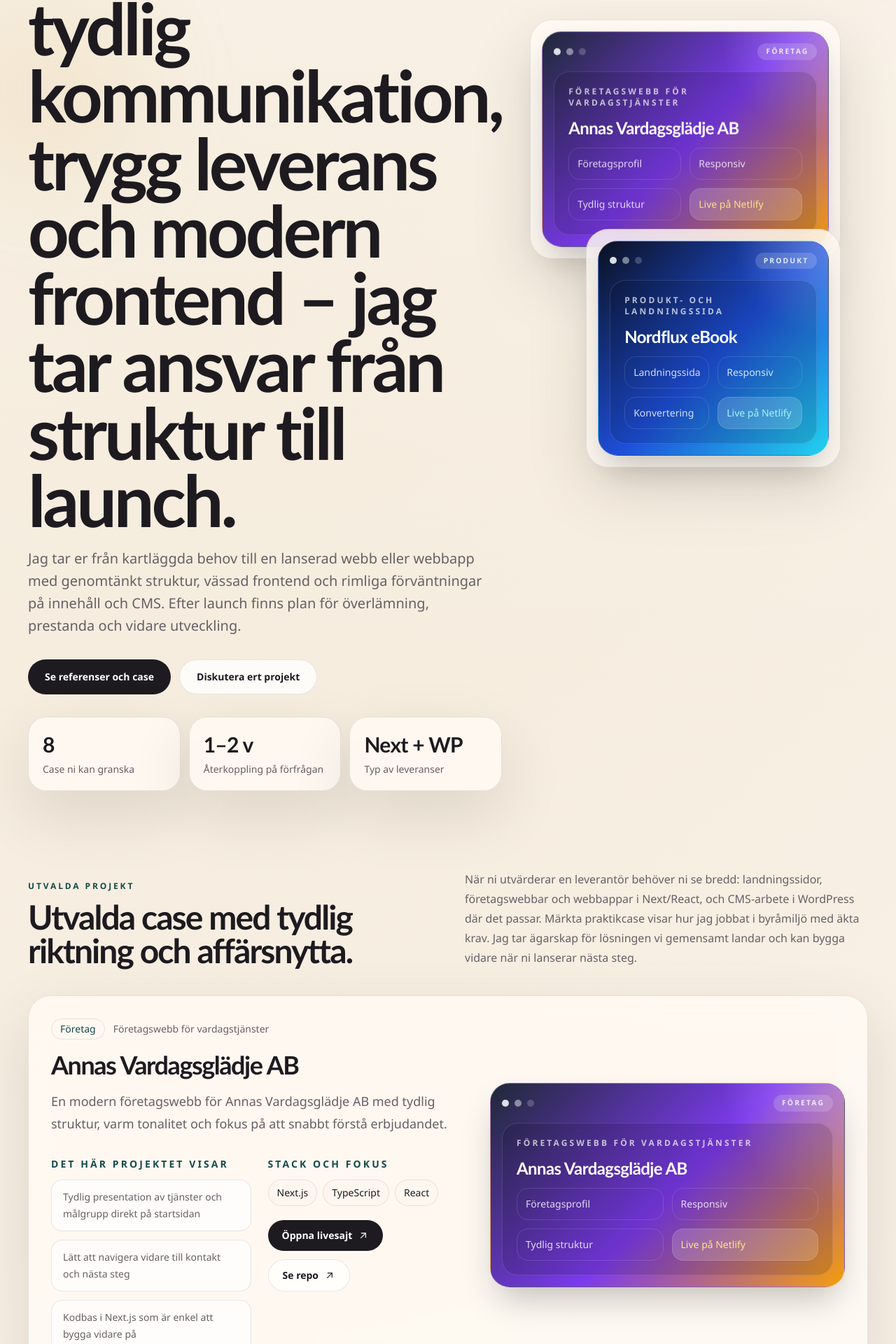
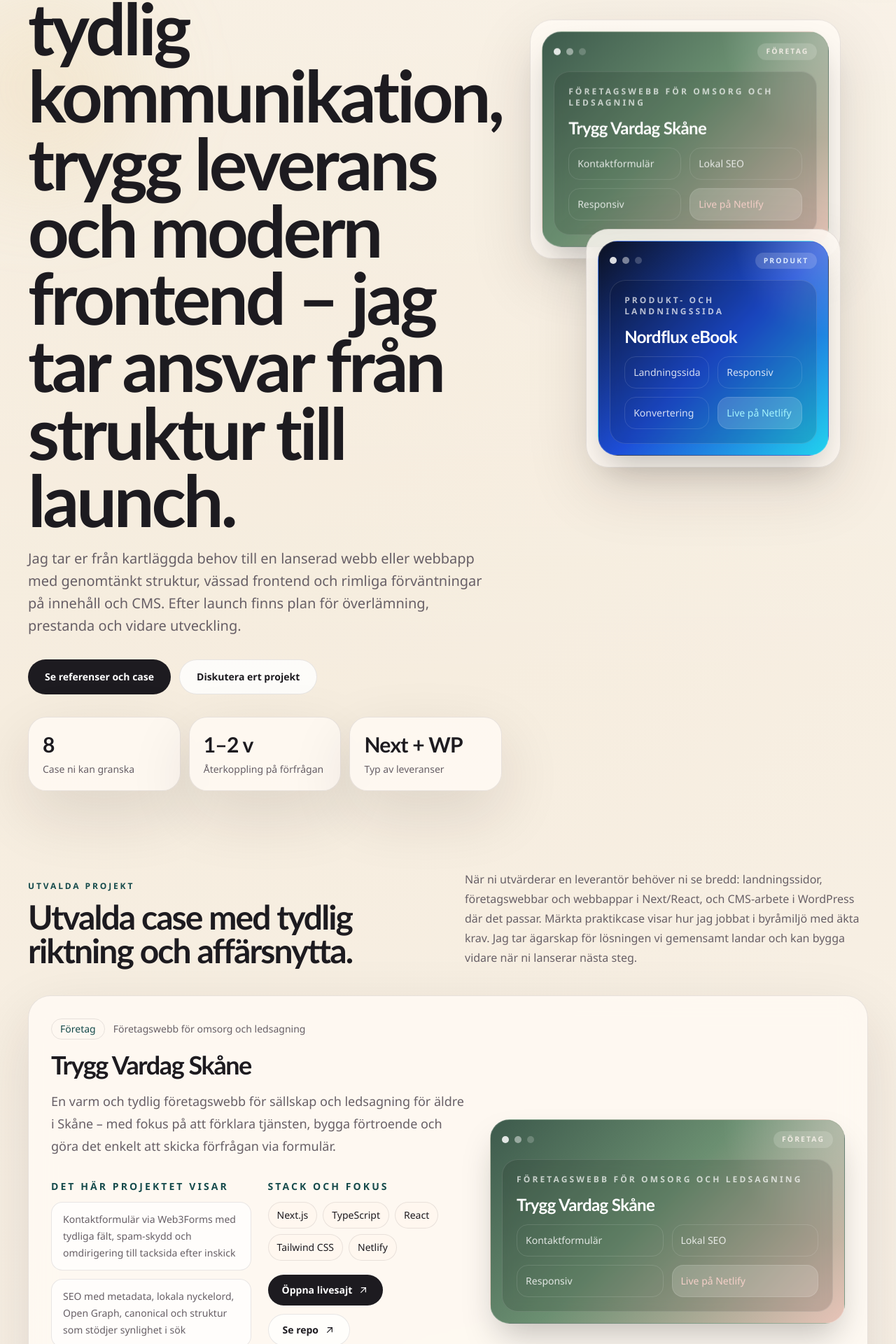
Before and after one commit to Elli2022/eleonora-portfolio, a Next.js app: page / in a window 1280 px wide. Shown: the part 563-2483 px from the top of the page at 70% size. Built offline with nearby package versions, Linux system fonts and the light colour scheme.

Commit message:
Byt Annas Vardagsglädje mot Trygg Vardag Skåne

```diff
--- a/src/app/page.tsx
+++ b/src/app/page.tsx
@@ -29,26 +29,26 @@ const projects: Project[] = [
 
 
   {
-    name: "Annas Vardagsglädje AB",
-    category: "Företagswebb för vardagstjänster",
+    name: "Trygg Vardag Skåne",
+    category: "Företagswebb för omsorg och ledsagning",
     summary:
-      "En modern företagswebb för Annas Vardagsglädje AB med tydlig struktur, varm tonalitet och fokus på att snabbt förstå erbjudandet.",
+      "En varm och tydlig företagswebb för sällskap och ledsagning för äldre i Skåne – med fokus på att förklara tjänsten, bygga förtroende och göra det enkelt att skicka förfrågan via formulär.",
     impact: [
-      "Tydlig presentation av tjänster och målgrupp direkt på startsidan",
-      "Lätt att navigera vidare till kontakt och nästa steg",
-      "Kodbas i Next.js som är enkel att bygga vidare på",
+      "Kontaktformulär via Web3Forms med tydliga fält, spam-skydd och omdirigering till tacksida efter inskick",
+      "SEO med metadata, lokala nyckelord, Open Graph, canonical och struktur som stödjer synlighet i sök",
+      "Tydlig informationsarkitektur från tjänster och verksamhetsområde till kontakt och nästa steg",
     ],
-    stack: ["Next.js", "TypeScript", "React"],
-    href: "https://annas-vardagsgladje-ab.netlify.app/",
+    stack: ["Next.js", "TypeScript", "React", "Tailwind CSS", "Netlify"],
+    href: "https://trygg-vardag-skane.netlify.app/",
     cta: "Öppna livesajt",
-    repoHref: "https://github.com/Elli2022/annas-vardagsgladje-ab",
+    repoHref: "https://github.com/Elli2022/trygg-vardag-portfolio",
     badge: "Företag",
-    previewHighlights: ["Företagsprofil", "Responsiv", "Tydlig struktur", "Live på Netlify"],
+    previewHighlights: ["Kontaktformulär", "Lokal SEO", "Responsiv", "Live på Netlify"],
     preview: {
-      gradient: "linear-gradient(135deg, #1f2937 0%, #7c3aed 52%, #f59e0b 100%)",
-      surface: "rgba(255, 255, 255, 0.16)",
-      accent: "#ede9fe",
-      highlight: "#fde68a",
+      gradient: "linear-gradient(135deg, #3d5a4c 0%, #6b8f71 45%, #e8c4b8 100%)",
+      surface: "rgba(255, 251, 245, 0.16)",
+      accent: "#f0ebe3",
+      highlight: "#f5d0c8",
     },
   },
 
```
